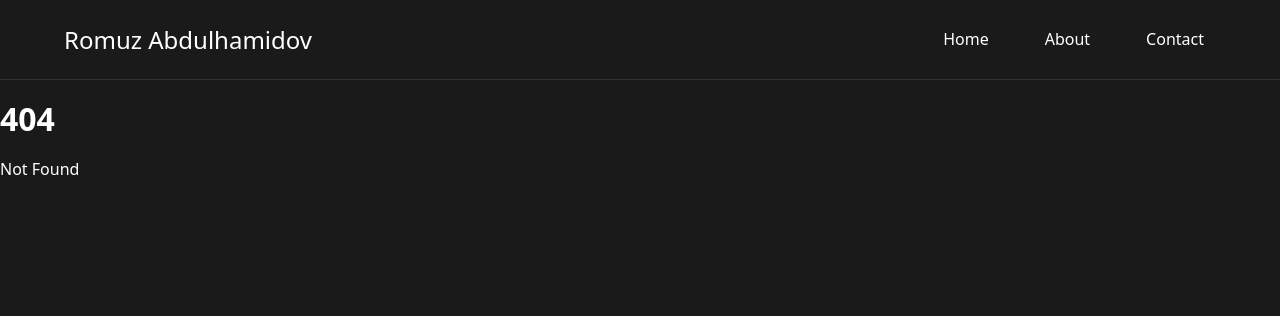
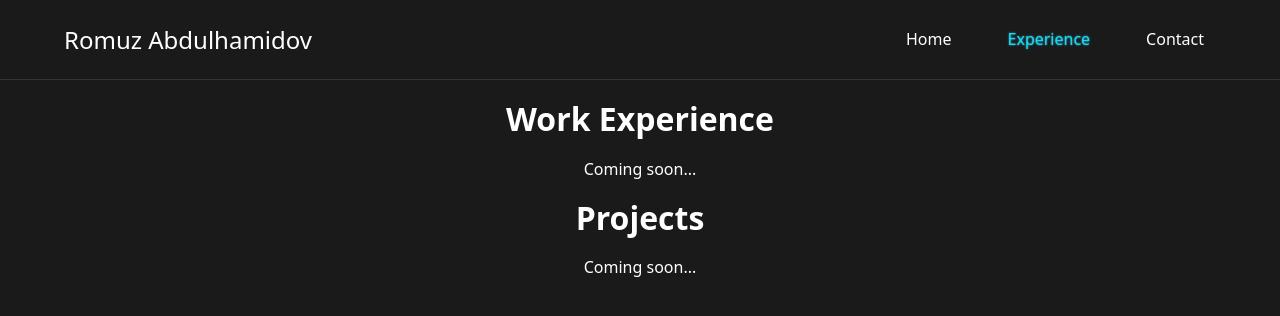
Before and after one commit to Rha02/portfolio, a SvelteKit app: page /experience in a window 1280 px wide. Before the commit this address had no page. Shown: the top 316 px of the page. Built offline with nearby package versions, Linux system fonts and the light colour scheme.

Commit message:
Added Routes + Installed NProgress bar

```diff
--- a/package.json
+++ b/package.json
@@ -14,6 +14,7 @@
 	"devDependencies": {
 		"@sveltejs/adapter-auto": "^2.0.0",
 		"@sveltejs/kit": "^1.5.0",
+		"@types/nprogress": "^0.2.0",
 		"@typescript-eslint/eslint-plugin": "^5.45.0",
 		"@typescript-eslint/parser": "^5.45.0",
 		"eslint": "^8.28.0",
@@ -30,6 +31,7 @@
 	},
 	"type": "module",
 	"dependencies": {
-		"modern-normalize": "^2.0.0"
+		"modern-normalize": "^2.0.0",
+		"nprogress": "^0.2.0"
 	}
 }
--- a/src/lib/components/Navbar.svelte
+++ b/src/lib/components/Navbar.svelte
@@ -14,8 +14,8 @@
 			href: '/'
 		},
 		{
-			name: 'About',
-			href: '/about'
+			name: 'Experience',
+			href: '/experience'
 		},
 		{
 			name: 'Contact',
--- a/src/routes/+layout.svelte
+++ b/src/routes/+layout.svelte
@@ -2,6 +2,21 @@
 	import 'modern-normalize/modern-normalize.css';
     import '../styles/main.scss'
 	import Navbar from '$components/Navbar.svelte';
+    import NProgress from 'nprogress';
+    import "nprogress/nprogress.css";
+	import { afterNavigate, beforeNavigate } from '$app/navigation';
+
+    NProgress.configure({ showSpinner: false });
+
+    afterNavigate(() => {
+        console.log('afterNavigate');
+        NProgress.done();
+    })
+
+    beforeNavigate(() => {
+        console.log('beforeNavigate');
+        NProgress.start();
+    });
 </script>
 
 <div class="main">
--- /dev/null
+++ b/src/routes/contact/+page.svelte
@@ -0,0 +1,4 @@
+<div>
+    <h1>Contact</h1>
+    <p>Coming soon...</p>
+</div>
--- /dev/null
+++ b/src/routes/experience/+page.svelte
@@ -0,0 +1,19 @@
+<div class="content">
+    <h1>Work Experience</h1>
+    <div class="work">
+        Coming soon...
+    </div>
+    <h1>Projects</h1>
+    <div class="projects">
+        Coming soon...
+    </div>
+</div>
+
+<style lang="scss">
+    .content {
+        display: flex;
+        flex-direction: column;
+        align-items: center;
+        justify-content: center;
+    }
+</style>
--- a/src/styles/main.scss
+++ b/src/styles/main.scss
@@ -22,3 +22,7 @@
 a {
     color: var(--red-color);
 }
+
+#nprogress .bar {
+    background-color: var(--cyan-color) !important;
+}
```
Also changed, not shown: 1 other file (tests, documents, lock files or other folders).
